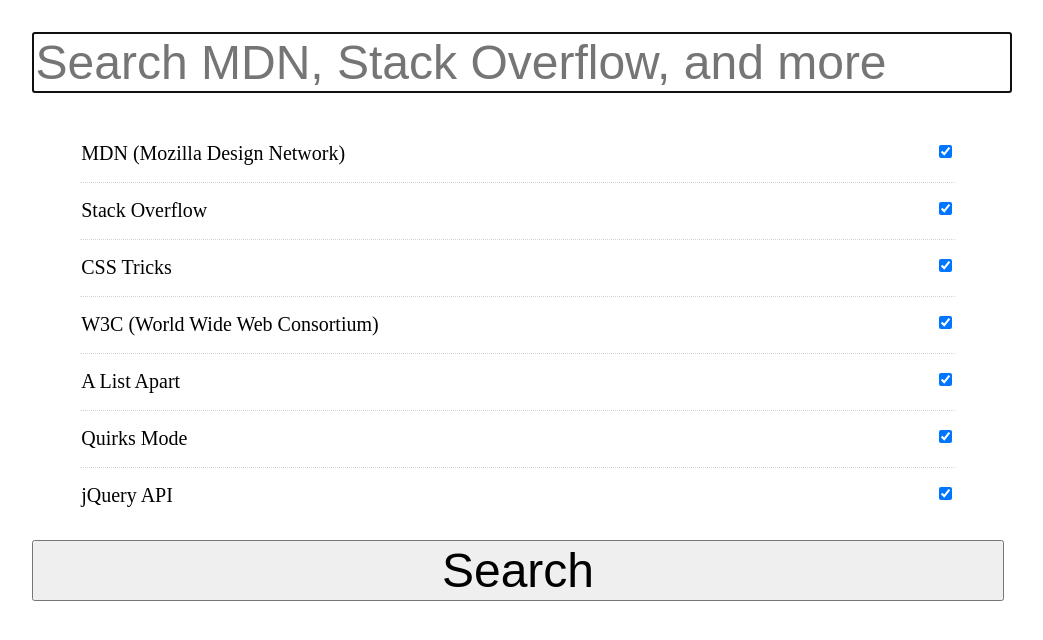
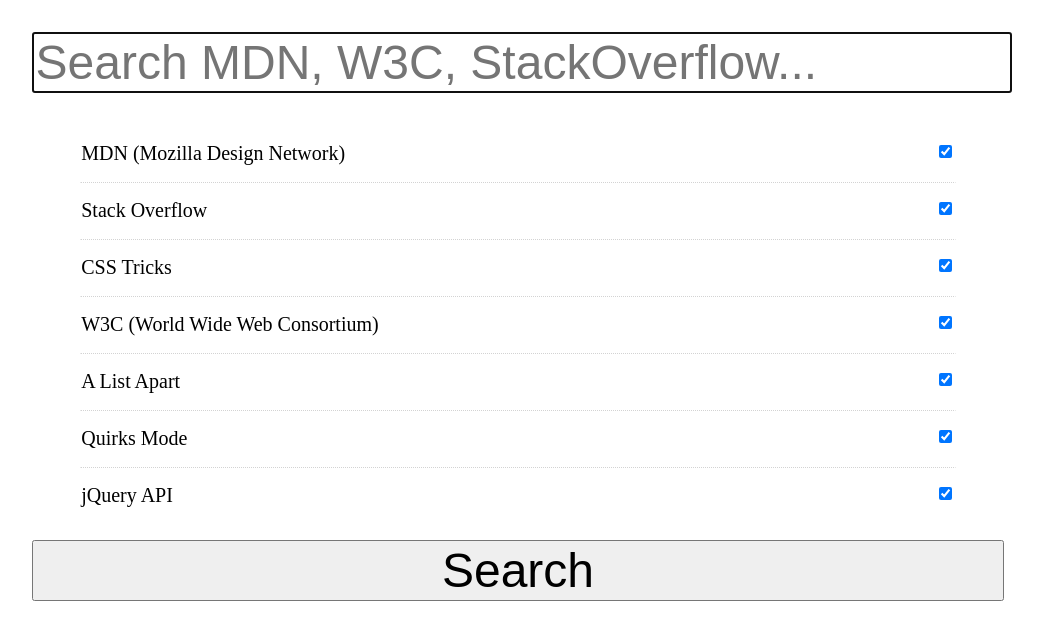
Before and after one commit to nathanallen/search, a plain HTML site: page index.html in a window 1280 px wide. Shown: the whole page, without its empty margins (122-1165 px from the left). Drawn offline with nearby package versions, Linux system fonts and the light colour scheme.

Commit message:
title change

```diff
--- a/index.html
+++ b/index.html
@@ -1,7 +1,7 @@
 <!DOCTYPE html>
 <html>
   <head>
-    <title>Developer Search Engine</title>
+    <title>Hack Search</title>
     <script src="http://code.jquery.com/jquery-latest.min.js"></script>
     <script type="text/javascript" src="search.js"></script>
     <link rel="stylesheet" href="search.css">
@@ -9,7 +9,7 @@
 
   <body>
     <form>
-      <input name="q" type="text" id="search" placeholder="Search MDN, Stack Overflow, and more" autofocus autocomplete='off'>
+      <input name="q" type="text" id="search" placeholder="Search MDN, W3C, StackOverflow..." autofocus autocomplete='off'>
       <div id="suggestions-container" hidden>
         <!-- <h3>Hint:</h3> -->
         <ul id="suggestions"></ul>
```
